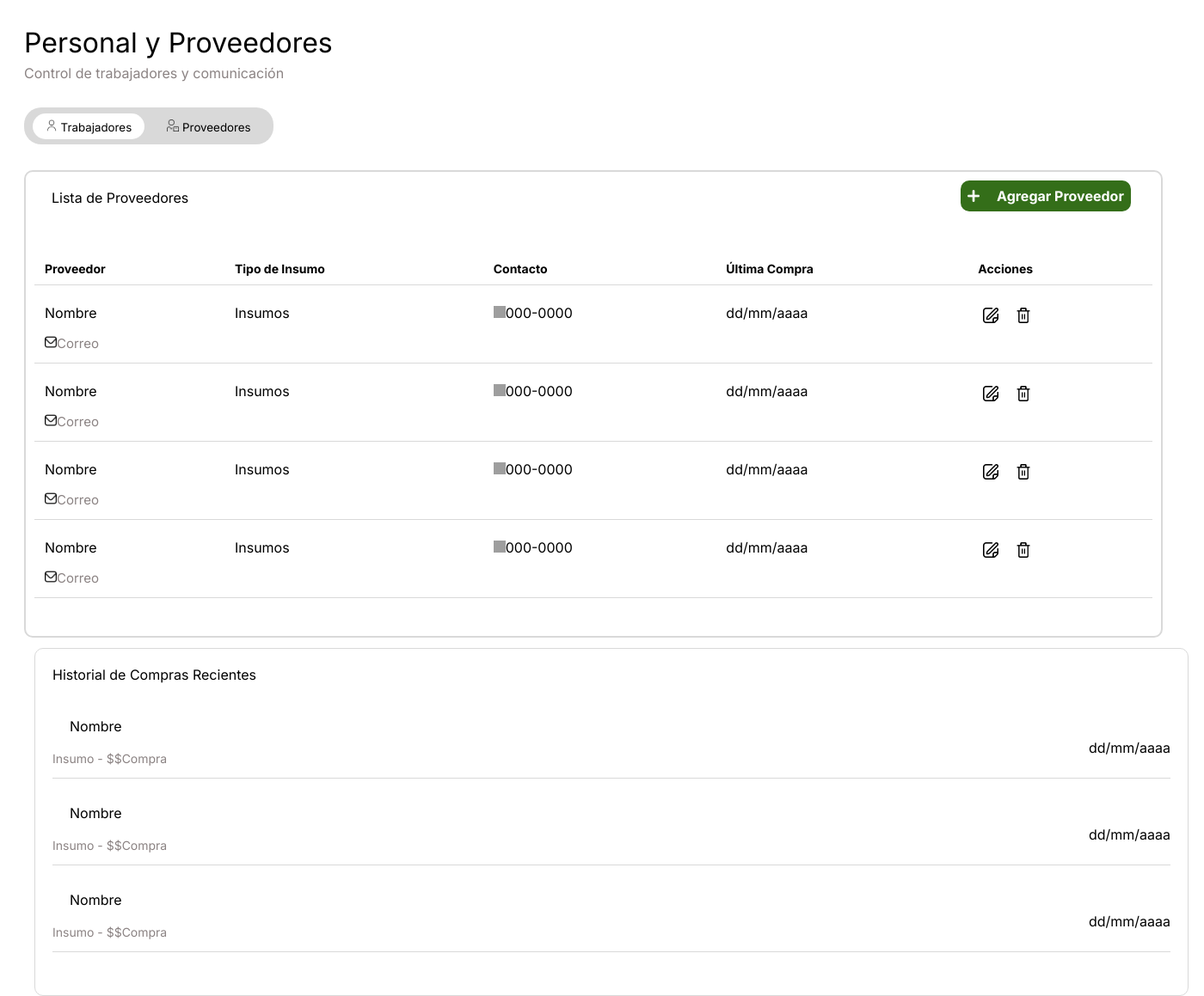
After one commit to KLMZK/agrocana, a PHP site: page /PersonalyProveedores-Proveedores.html in a window 1400 px wide. The commit adds this page. Shown: the whole page at 86% size. Run offline with PHP 8.4, Linux system fonts and the light colour scheme; grey boxes are pictures that could not be loaded.

Commit message:
Modulo Personal y proveedores Terminado

```diff
--- /dev/null
+++ b/PersonalyProveedores-Proveedores.html
@@ -0,0 +1,172 @@
+<html>
+    <head>
+        <title></title>
+        <meta charset="UTF-8">
+        <link href="https://fonts.googleapis.com/css2?family=Inter:wght@400;700&display=swap" rel="stylesheet">
+        <link rel="stylesheet" href="estilos/pantallasCultivos.css">
+        <style>
+            .seleccion button{
+                width: 130px;
+            }
+            .seleccion button:hover{
+                width: 130px;
+            }
+            .seleccion button.activo{
+                width: 130px;
+            }
+            .seleccion{
+                width: 270px;
+                height:3px;
+            }
+            .categoria,.valor{
+                font-family: "Inter", sans-serif;
+                font-size: 16px;
+            }
+            .info{
+                border: 1px solid #D9D9D9;
+                background-color: transparent;
+                border-radius: 10px;
+                padding: 20px;
+                font-family: "Inter", sans-serif;
+                font-size: 16px;
+                width: 100%;
+                height: 600px;
+            }
+            .titulo{
+                margin-top: 0px;
+                margin-bottom: 40px;
+                font-family: "Inter", sans-serif;
+                font-size: 16px;
+            }
+            .gastos{
+                margin-bottom: 30px;
+                display: flex;
+                justify-content: space-between;
+                align-items: center;
+            }
+            .dato{
+                align-items: left;
+                flex-direction: column;
+                margin-top: 19px;
+                font-family: "Inter", sans-serif;
+                font-size: 14px;
+                color:#8B8383;
+            }
+            .detalle{
+                display: flex;
+                flex-direction: column;
+                margin-right: 15px;
+                flex-grow: 1px;
+            }
+        </style>
+    </head>
+    <body>
+        <h1>Personal y Proveedores</h1>
+        <h2>Control de trabajadores y comunicación</h2>
+
+
+        <div class="seleccion" style="gap:10px;">
+            <form action="PersonalyProveedores-Trabajadores.html" style="margin-top: 17px;">
+            <button class="activo">
+                 <img src="iconos/usuario.png" alt="Icono trabajadores" width="14" height="14">
+                Trabajadores</button>
+            </form>
+            <form action="PersonalyProveedores-Proveedores.html" style="margin-top: 17px;">
+                <button>
+                    <img src="iconos/proveedor.png" alt="Icono proveedor" width="14" height="14">
+                    Proveedores</button>
+            </form>
+        </div>
+
+
+
+
+            <div class="contenido" style="height: 500px; gap: 5px;">
+                <div class="arriba" style="justify-content: space-between; padding-bottom: 5px; margin-bottom:0 ;">
+                <text>Lista de Proveedores</text>
+                <div class="bot">
+                    <form action="PersonalyProveedores-FormularioAgregarProveedor.html">
+                    <button style=" margin-top:-10px; margin-right: -150px"><img src="iconos/anadir.png" alt="anadir"  width="14" height="14">Agregar Proveedor</button>
+                    </form>
+                </div>
+                </div>
+                <table class="tabla-proveedores" style="margin-top: 10px;">
+                    <tr>
+                        <th style="font-size: 14px;">Proveedor</th>
+                        <th style="font-size: 14px;">Tipo de Insumo</th>
+                        <th style="font-size: 14px;">Contacto</th>
+                        <th style="font-size: 14px;">Última Compra</th>
+                        <th style="font-size: 14px;">Acciones</th>
+                    </tr>
+                    <tr>
+                        <td><p>Nombre</p>
+                        <p style="color:#8B8383; font-size:15px;"><img src="iconos/sobre.png" alt="sobre"  width="14" height="14">Correo</p></td>
+                        <td>Insumos</td>
+                        <td><img src="iconos/telefono.png" alt="telefono"  width="14" height="14">000-0000</td>
+                        <td>dd/mm/aaaa</td>
+                        <td class="acciones">
+                            <button class="Boton-icono"><img src="iconos/editar.png" alt="editar"></button>
+                            <button class="Boton-icono"><img src="iconos/eliminar.png" alt="eliminar"></button>
+                        </td>
+                    </tr>
+                    <tr>
+                        <td><p>Nombre</p>
+                        <p style="color:#8B8383; font-size:15px;"><img src="iconos/sobre.png" alt="sobre"  width="14" height="14">Correo</p></td>
+                        <td>Insumos</td>
+                        <td><img src="iconos/telefono.png" alt="telefono"  width="14" height="14">000-0000</td>
+                        <td>dd/mm/aaaa</td>
+                        <td class="acciones">
+                            <button class="Boton-icono"><img src="iconos/editar.png" alt="editar"></button>
+                            <button class="Boton-icono"><img src="iconos/eliminar.png" alt="eliminar"></button>
+                        </td>
+                    </tr>
+                    <tr>
+                        <td><p>Nombre</p>
+                        <p style="color:#8B8383; font-size:15px;"><img src="iconos/sobre.png" alt="sobre"  width="14" height="14">Correo</p></td>
+                        <td>Insumos</td>
+                        <td><img src="iconos/telefono.png" alt="telefono"  width="14" height="14">000-0000</td>
+                        <td>dd/mm/aaaa</td>
+                        <td class="acciones">
+                            <button class="Boton-icono"><img src="iconos/editar.png" alt="editar"></button>
+                            <button class="Boton-icono"><img src="iconos/eliminar.png" alt="eliminar"></button>
+                        </td>
+                    </tr>
+                    <tr>
+                        <td><p>Nombre</p>
+                        <p style="color:#8B8383; font-size:15px;"><img src="iconos/sobre.png" alt="sobre"  width="14" height="14">Correo</p></td>
+                        <td>Insumos</td>
+                        <td><img src="iconos/telefono.png" alt="telefono"  width="14" height="14">000-0000</td>
+                        <td>dd/mm/aaaa</td>
+                        <td class="acciones">
+                            <button class="Boton-icono"><img src="iconos/editar.png" alt="editar"></button>
+                            <button class="Boton-icono"><img src="iconos/eliminar.png" alt="eliminar"></button>
+                        </td>
+                    </tr>
+                </table><br>
+                <br><div class="info">
+                        <p class="titulo">Historial de Compras Recientes</p>
+                        <div class="gastos" style="border-bottom: 1px solid #D9D9D9;">
+                            <div class="detalle">
+                                <text class="categoria">Nombre</text>
+                                <p class="dato">Insumo - $$Compra</p>
+                            </div>
+                            <text class="valor">dd/mm/aaaa<br></text>
+                        </div>
+                        <div class="gastos" style="border-bottom: 1px solid #D9D9D9;">
+                            <div class="detalle">
+                                <text class="categoria">Nombre</text>
+                                <p class="dato">Insumo - $$Compra</p>
+                            </div>
+                            <text class="valor">dd/mm/aaaa<br></text>
+                        </div>
+                        <div class="gastos" style="border-bottom: 1px solid #D9D9D9;">
+                            <div class="detalle">
+                                <text class="categoria">Nombre</text>
+                                <p class="dato">Insumo - $$Compra</p>
+                            </div>
+                            <text class="valor">dd/mm/aaaa<br></text>
+                        </div>
+                </div>
+            </div>
+    </body>
+</html>
--- a/estilos/formulariosedit.css
+++ b/estilos/formulariosedit.css
@@ -46,7 +46,7 @@ label{
     text-align: justify;
     font-weight:550;
 }
-input[type=text], input[type=date], input[type=float], select, input[type=number]{
+input[type=text], input[type=date], input[type=float], select, input[type=number], input[type=password],input[type=email]{
     width: 100%;
     padding: 12px 20px;
     margin: 5px 0;
--- a/menu.html
+++ b/menu.html
@@ -46,7 +46,7 @@
                 </div>
             </div>
             <div id="frame">
-                <iframe src="FinanzasyRecursos-Presupuesto.html" width="100%" height="91.5%"></iframe>
+                <iframe src="PersonalyProveedores-Trabajadores.html" width="100%" height="91.5%"></iframe>
             </div>
         </div>
     </body>
```
Also changed, not shown: PersonalyProveedores-FormularioAgregarProveedor.html (added, +31 -0 lines), PersonalyProveedores-FormularioAgregarTrabajadores.html (added, +107 -0 lines), PersonalyProveedores-Trabajadores.html (added, +154 -0 lines).
